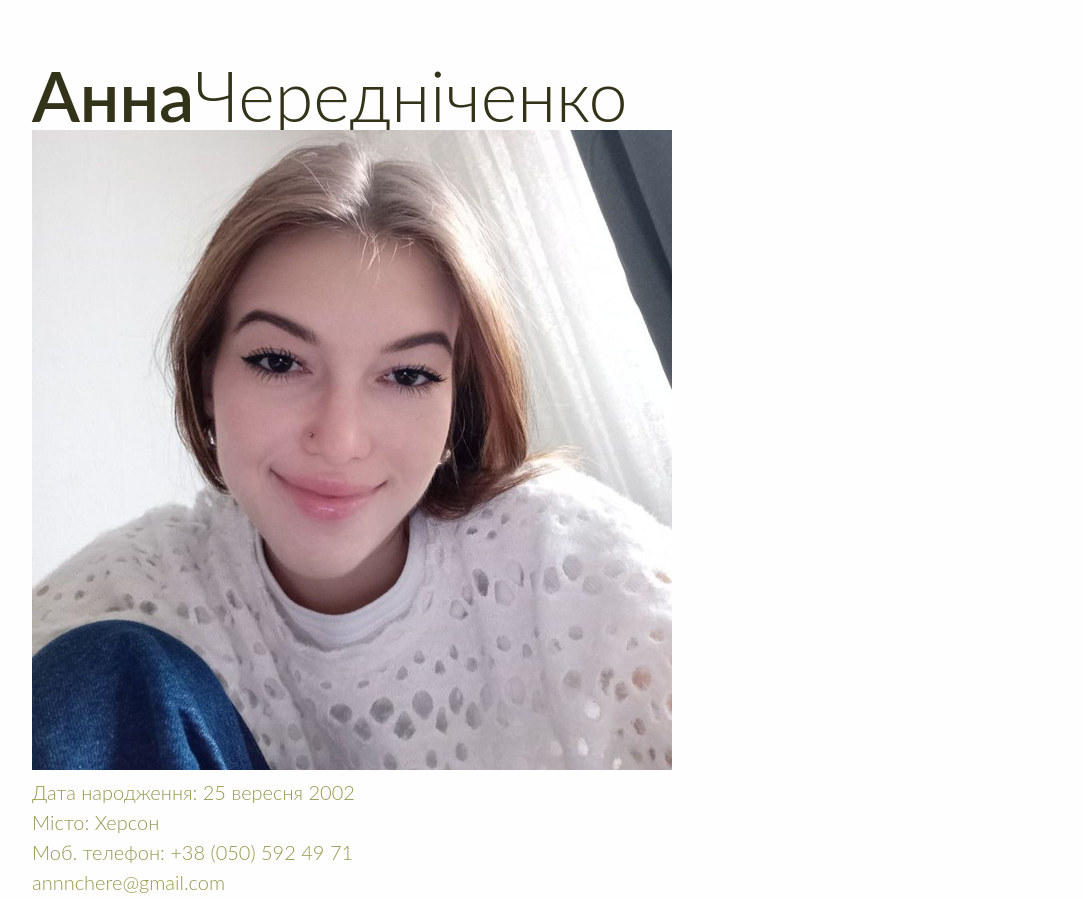
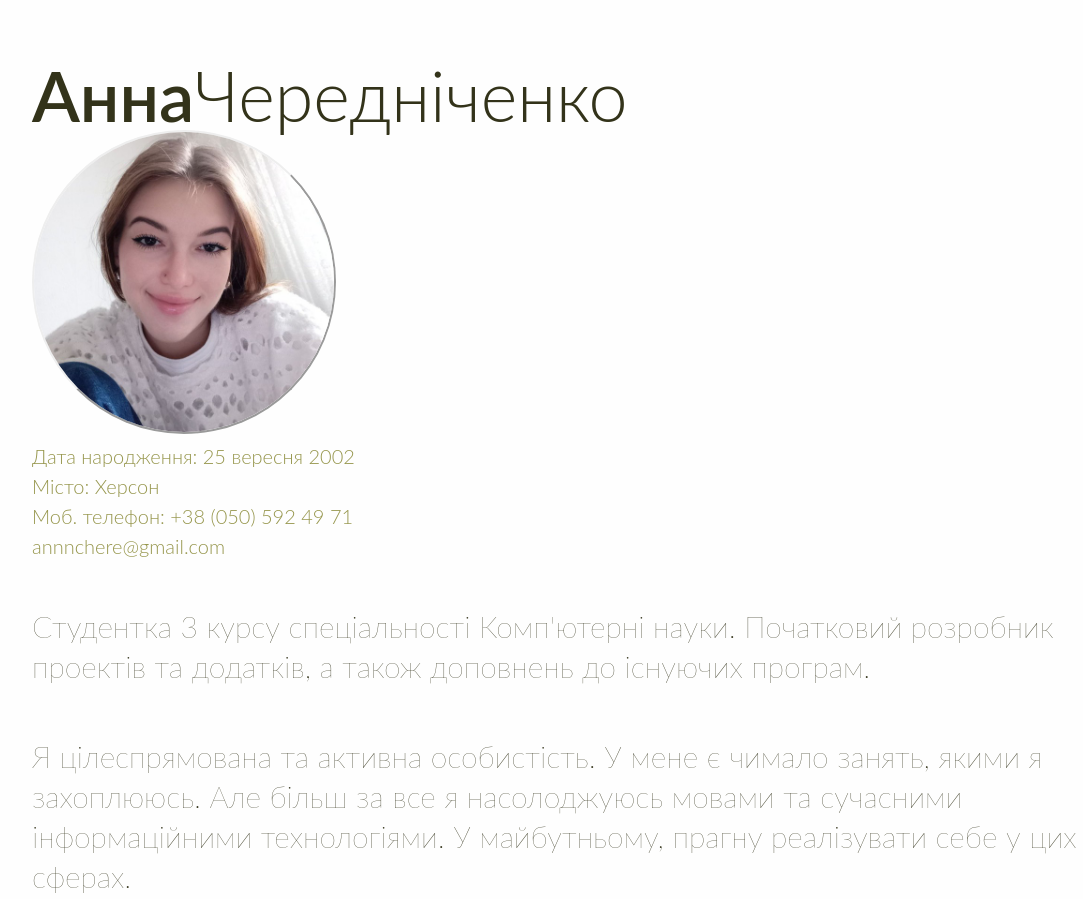
Before and after one commit to anivasabi/anna.github.io, a plain HTML site: page index.html in a window 1280 px wide. Shown: the top 899 px of the page, without its empty margins (58-1141 px from the left). Drawn offline with Linux system fonts and the light colour scheme.

Commit message:
Update styles.css

```diff
--- a/styles.css
+++ b/styles.css
@@ -79,6 +79,14 @@ div , footer {
 	margin: 60px auto;
 }
 
+.my-photo {
+	align: right;
+	width: 300px;
+	border-radius: 50%;
+	border-style: outset;
+	border-width: 2px;
+}
+
 .hero {
 	margin: 50px auto;
 	position: relative;
@@ -88,6 +96,7 @@ h1.name {
 	font-size: 70px;
 	font-weight: 300;
 	display: inline-block;
+	padding-right: 8px;
 }
 
 .title {
```
